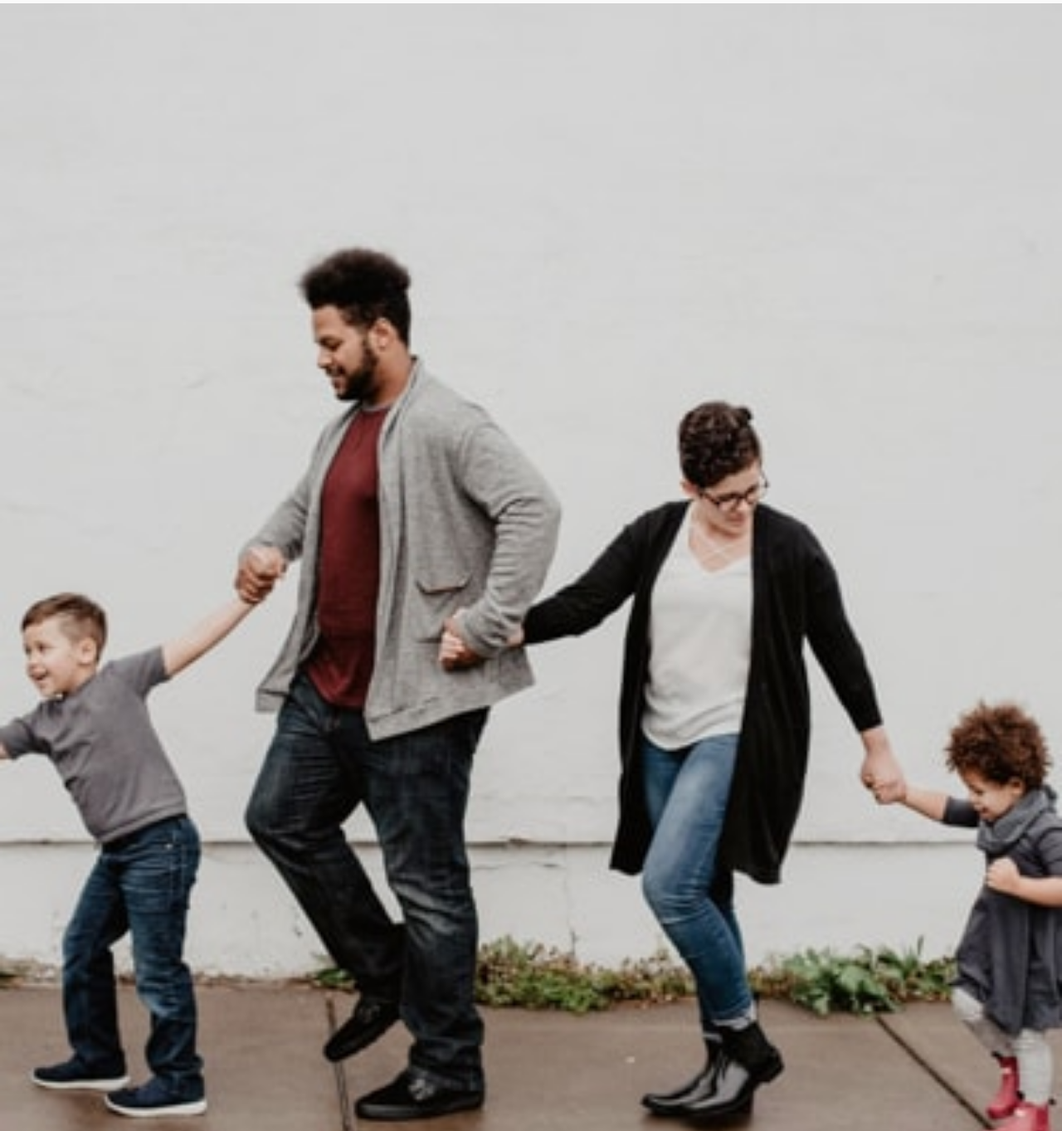
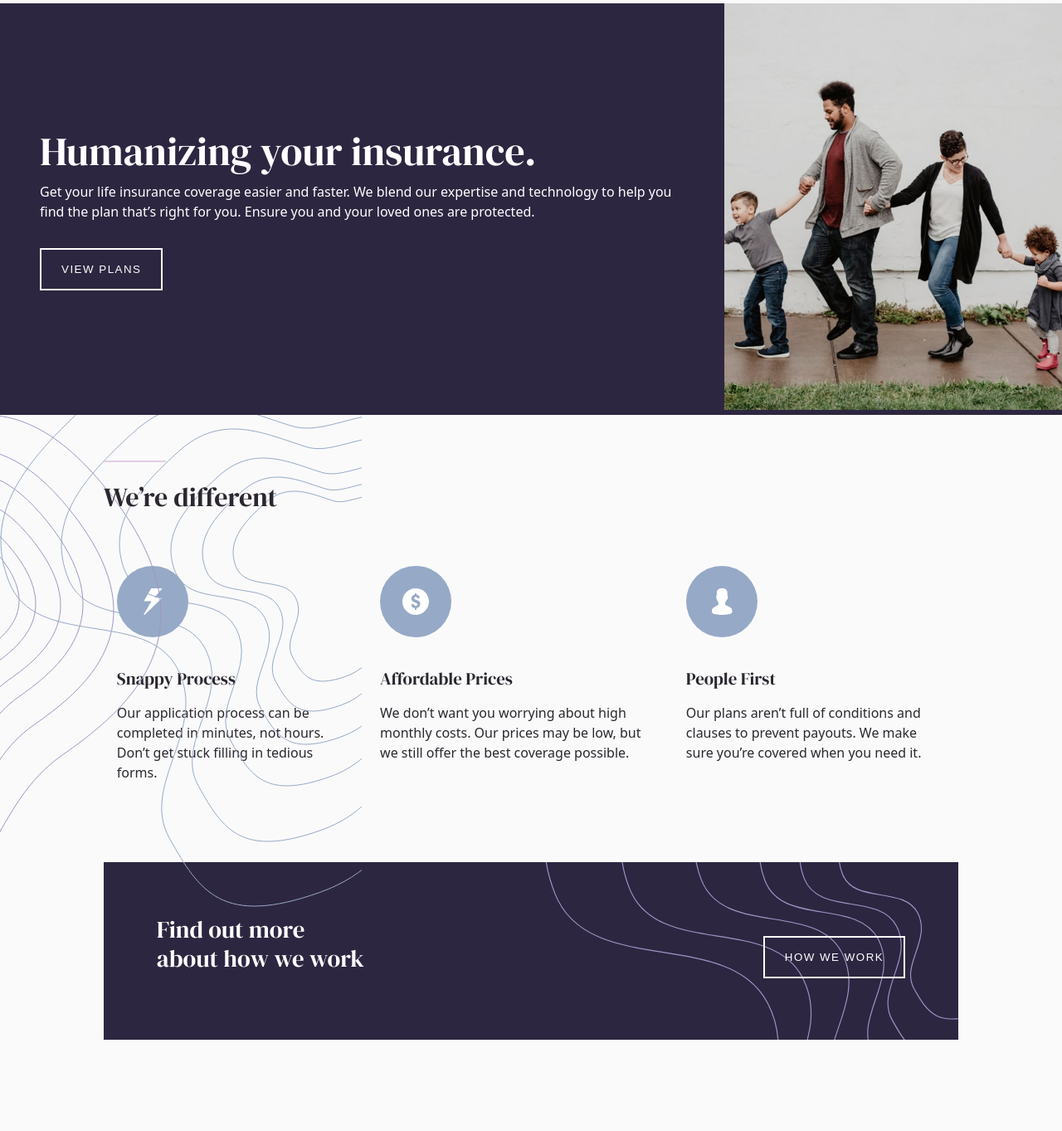
Before and after one commit to Trishachi/insure-landing-page, a plain HTML site: page index.html in a window 1280 px wide. Shown: the part 76-1439 px from the top of the page at 83% size. Drawn offline with Linux system fonts and the light colour scheme.

Commit message:
hero section mobile view complete

```diff
--- a/index.html
+++ b/index.html
@@ -40,16 +40,27 @@
         </ul>
       </nav>
       <div class="hero">
-        <!-- <div class="hero-image-mobile"> -->
-          <img class="hero-image" src="./images/image-intro-mobile.jpg" alt="Intro image">
-        <!-- </div> -->
-        <div class="header-hero">
-          <h1 class="page-title">Humanizing your insurance.</h1>
-          <p class="hero-description">Get your life insurance coverage easier and faster. We blend our expertise
-            and technology to help you find the plan that’s right for you. Ensure you
-            and your loved ones are protected.</p>
-            <button class="btn btn-dark"> View plans</button>
+        <div class="hero-wrapper ">
+          <div class="header-hero container">
+            <h1 class="page-title">Humanizing your insurance.</h1>
+            <p class="hero-description">Get your life insurance coverage easier and faster. We blend our expertise
+              and technology to help you find the plan that’s right for you. Ensure you
+              and your loved ones are protected.</p>
+              <button class="btn btn-dark"> View plans</button>
+              <img class="left-pattern-mobile" src="./images/bg-pattern-intro-left-mobile.svg" alt="Background pattern on mobile view"/>
+              <img class="right-pattern-mobile" src="./images/bg-pattern-intro-right-mobile.svg" alt="Background pattern on mobile view"/>
+          </div>
+          <div class="hero-image-section">
+            <picture>
+              <source srcset="./images/image-intro-mobile.jpg"
+              media="(max-width: 540px)">
+              <img class="hero-image" src="./images/image-intro-desktop.jpg" alt="Intro image">
+            </picture>
+          </div>
         </div>
+
+        <img class="left-pattern-desktop" src="./images/bg-pattern-intro-left-desktop.svg" alt="Background pattern on desktop view"/>
+        <img class="right-pattern-desktop" src="./images/bg-pattern-intro-right-desktop.svg" alt="Background pattern on desktop view"/>
       </div>
     </header>
     <main class="main-wrapper container">
--- a/styles.css
+++ b/styles.css
@@ -23,7 +23,7 @@ Version: v1.0
     --accent-color: hsl(273, 4%, 51%); /* Dark Greyish Violet */
     --background-color: hsl(0, 0%, 98%); /* Very Light Gray */
     --footer-bg-color: hsl(0, 0%, 89%);
-    --footer-accent-color: hsl(0, 0%, 59%);
+    --footer-accent-color: hsl(0, 0%, 70%);
     --title-bar-color: hsl(296, 30%, 85%);
     --text-color: hsl(270, 9%, 17%); /* Very Dark Violet */
     --light-text-color: #666;
@@ -114,7 +114,7 @@ a {
 }
 
 .btn-dark {
-  background-color: var(--primary-color);
+  background-color: transparent;
   color: var(--white);
   border: 2px solid var(--white);
   margin-top: 1rem;
@@ -125,17 +125,27 @@ a {
 /* Header Styles  */
 .hero-image {
   width: 100%;
+}
 
+.hero {
+  background-color: var(--primary-color);
+  position: relative;
+}
+
+.hero-wrapper {
+  display: flex;
+  flex-direction: column-reverse;
 }
 
 .header-hero {
-  background-color: var(--primary-color);
+  /* background-color: var(--primary-color); */
   display: flex;
   flex-direction: column;
   justify-content: center;
   align-items: center;
   text-align: center;
   padding: 5rem 3rem;
+  position: relative;
 }
 
 .header-hero h1,
@@ -150,6 +160,30 @@ a {
 
 .hero-description {
   padding-bottom: var(--space-md);
+}
+
+.left-pattern-mobile,
+.right-pattern-mobile {
+  position: absolute;
+}
+
+.left-pattern-mobile {
+  top: 0;
+  left: 0;
+  margin-left: -30px;
+  margin-top: -5px;
+}
+
+.right-pattern-mobile {
+  bottom: 0;
+  right: 0;
+  margin-right: -30px;
+  margin-bottom: -170px;
+}
+
+.left-pattern-desktop,
+.right-pattern-desktop {
+    display: none;
 }
 
 /* Navigation Styles */
@@ -280,6 +314,10 @@ main {
 }
 
 .callToAction {
+  background-image: url(./images/bg-pattern-how-we-work-mobile.svg);
+  background-repeat: no-repeat;
+  background-position: right;
+  background-size: 200px;
   background-color: var(--primary-color);
   padding: 4rem;
 }
@@ -293,13 +331,26 @@ main {
 
 
 /* Footer Styles */
+footer {
+  /* background-image: url(./images/bg-pattern-footer-mobile.svg); */
+  background-color: var(--footer-bg-color);
+  /* background-repeat: no-repeat;
+  background-position: left top;
+  background-size: 500px; */
+}
+
 .footer-wrapper {
-  background-color: var(--footer-bg-color);
+  background-image: url(./images/bg-pattern-footer-mobile.svg);
+  background-repeat: no-repeat;
+  background-position: left top;
+  background-size: 500px;
   padding: 2rem 0;
   display: flex;
   flex-direction: column;
   justify-content: center;
   align-items: center;
+  margin-top: 3rem;
+  padding-top: 5rem;
 }
 
 .footer-wrapper h4 {
@@ -349,6 +400,34 @@ ul.footer-socials {
     display: flex;
    }
 
+  .left-pattern-mobile,
+  .right-pattern-mobile {
+    display: none;
+  }
+
+ .left-pattern-desktop,
+ .right-pattern-desktop {
+    display: block;
+    position: absolute;
+ }
+
+ .left-pattern-desktop {
+
+ }
+
+ .right-pattern-desktop {
+
+ }
+
+ .header-hero {
+  align-items: flex-start;
+  text-align: left;
+ }
+
+  .hero-wrapper {
+    flex-direction: row;
+  }
+
    .footer-top {
     flex-direction: row;
     justify-content: space-between;
@@ -377,7 +456,7 @@ ul.footer-socials {
   .section-title::before {
     content: " ";
     height: 2px;
-    width: 100px;
+    width: 75px;
     position: absolute;
     background: var(--title-bar-color);
     top: -35%;
@@ -388,6 +467,11 @@ ul.footer-socials {
     display: flex;
     justify-content: space-between;
     align-items: center;
+    background-image: url(./images/bg-pattern-how-we-work-desktop.svg);
+    background-repeat: no-repeat;
+    background-position: right;
+    background-size: 500px;
+
   }
 
   .cta-title {
```
